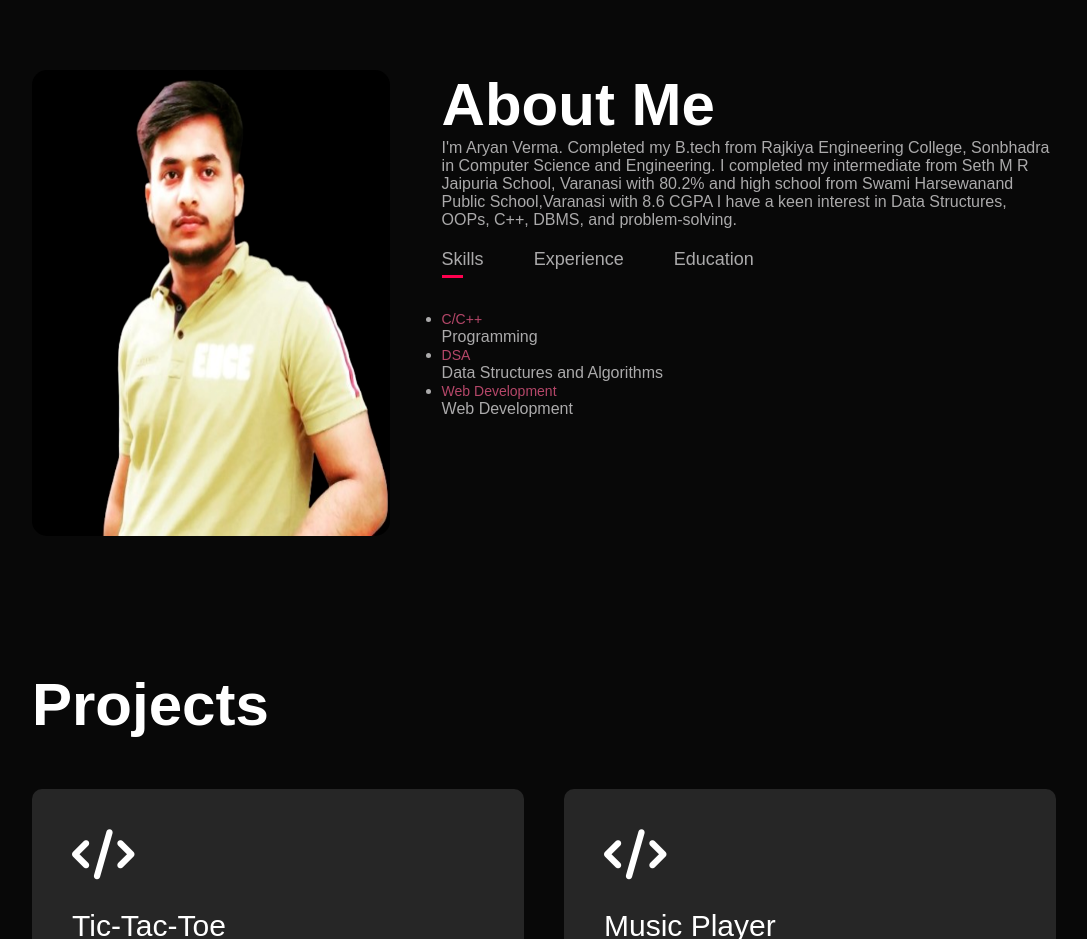
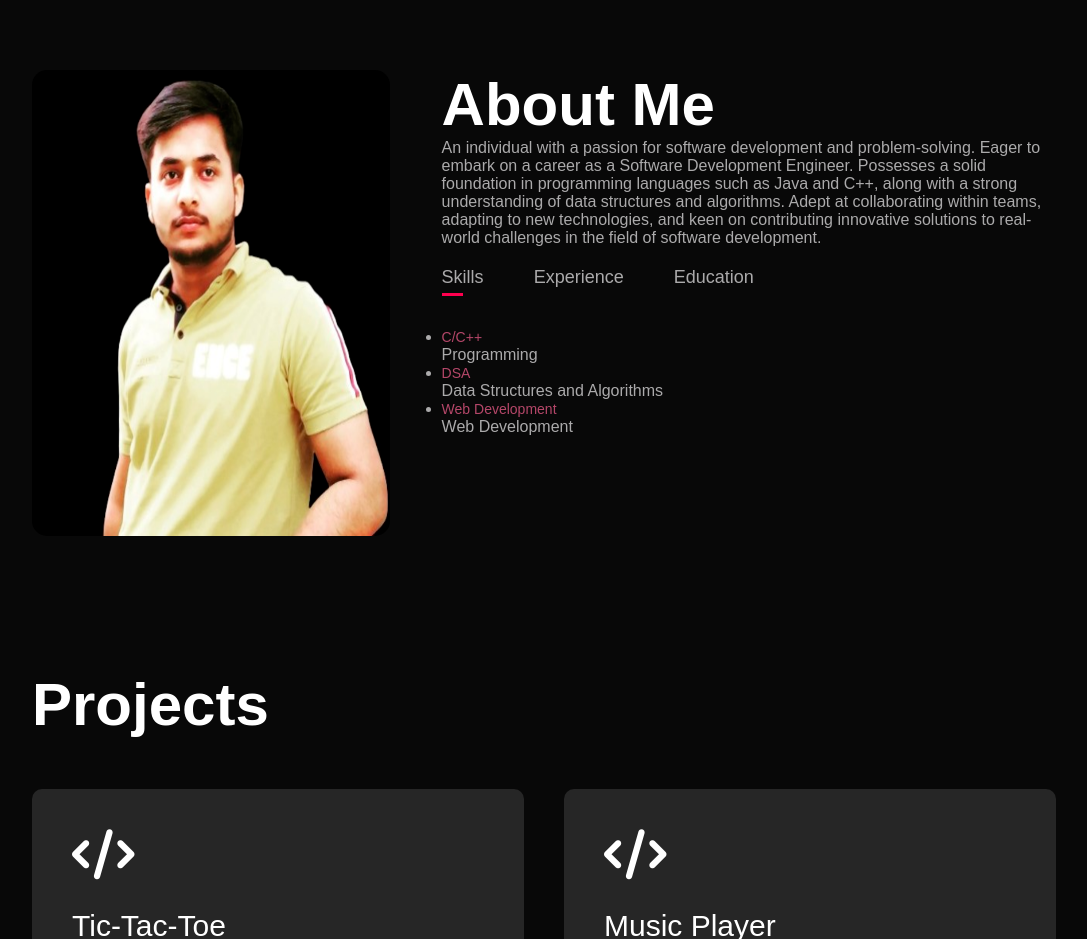
Before and after one commit to aryanverma2199/Port, a plain HTML site: page index.html in a window 1280 px wide. Shown: the part 820-1759 px from the top of the page, without its empty margins (96-1183 px from the left). Drawn offline with Linux system fonts and the light colour scheme.

Commit message:
Update index.html

```diff
--- a/index.html
+++ b/index.html
@@ -42,10 +42,7 @@
           <div class="about-col-2">
             <h1 class="sub-title">About Me</h1>
             <p>
-              I'm Aryan Verma. Completed my B.tech from Rajkiya Engineering College, Sonbhadra
-              in Computer Science and Engineering. I completed my intermediate from Seth M R Jaipuria School, Varanasi with 80.2% and high school from Swami Harsewanand Public School,Varanasi with 8.6 CGPA
-              I have a keen interest in Data
-              Structures, OOPs, C++, DBMS, and problem-solving.
+            An individual with a passion for software development and problem-solving. Eager to embark on a career as a Software Development Engineer. Possesses a solid foundation in programming languages such as Java and C++, along with a strong understanding of data structures and algorithms. Adept at collaborating within teams, adapting to new technologies, and keen on contributing innovative solutions to real-world challenges in the field of software development.
             </p>
             <div class="tab-titles">
               <p class="tab-links active-link" onclick="opentab('skills')">
```
